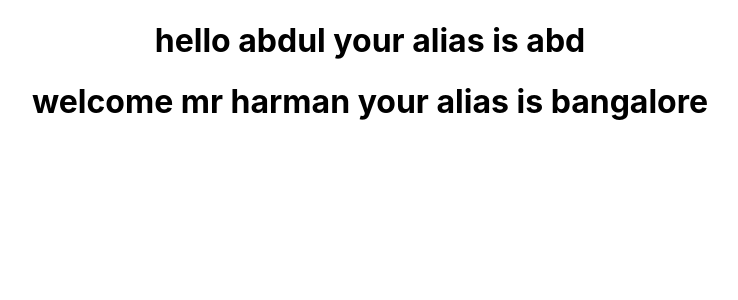
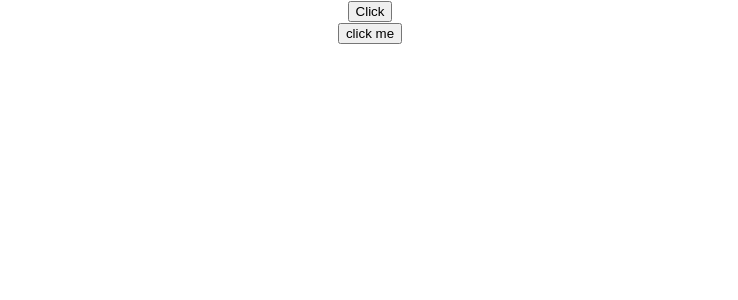
Before and after one commit to abdultanveer/harman-react, a React (Create React App) app: page / in a window 1280 px wide. Shown: the top 300 px of the page, without its empty margins (270-1008 px from the left). Built offline with nearby package versions, Linux system fonts and the light colour scheme.

Commit message:
event handling in functional n class components

```diff
--- a/src/App.js
+++ b/src/App.js
@@ -1,4 +1,6 @@
 import './App.css';
+import ClassClick from './components/ClassClick';
+import FunctionalClick from './components/FunctionalClick';
 import Greet from './components/Greet'
 import Welcome from './components/Welcome';
 
@@ -9,9 +11,8 @@
   return (
     <div className="App">
 
-    <Greet name="abdul" alias="abd" />
-
-    <Welcome name="harman" address="bangalore"/>
+    <FunctionalClick/>
+    <ClassClick/>
 
 
     </div>
--- /dev/null
+++ b/src/components/ClassClick.js
@@ -0,0 +1,18 @@
+import React, { Component } from 'react'
+
+export class ClassClick extends Component {
+
+    clickHandler(){
+        console.log('clicked from class component')
+    }
+
+  render() {
+    return (
+      <div>
+        <button onClick={this.clickHandler}>click me</button>
+      </div>
+    )
+  }
+}
+
+export default ClassClick
--- /dev/null
+++ b/src/components/FunctionalClick.js
@@ -0,0 +1,15 @@
+import React from 'react'
+
+function FunctionalClick() {
+function clickHandler(){
+    console.log('button clicked')
+}
+
+  return (
+    <div>
+        <button onClick={clickHandler}>Click</button>
+    </div>
+  )
+}
+
+export default FunctionalClick
```
